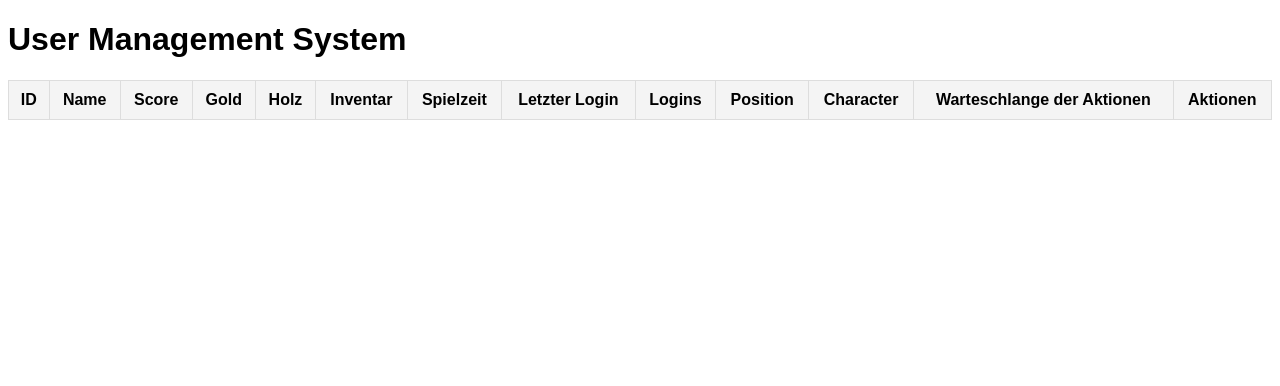
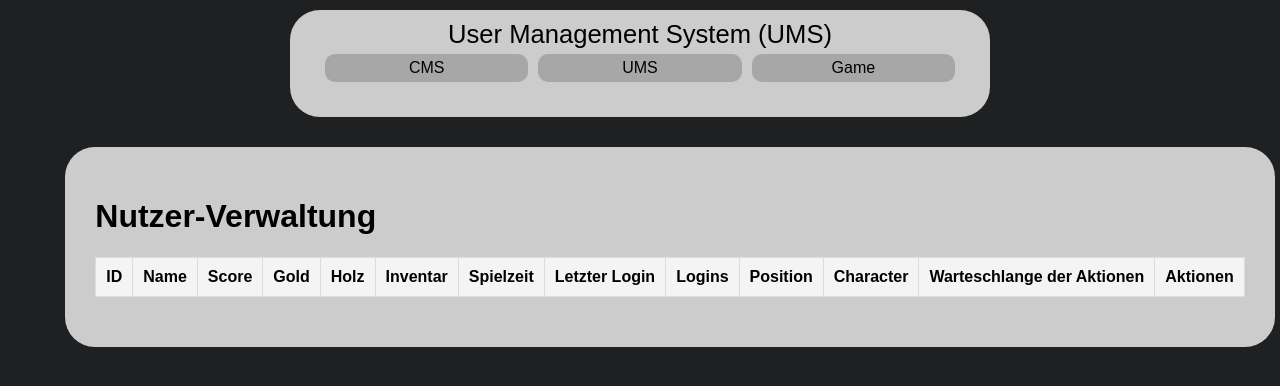
Before and after one commit to Jokel8/amibooWorld, a PHP site: page /CMS/ums.php in a window 1280 px wide; the page is wider, and only the part inside the window is pictured. Shown: the top 386 px of that part. Run offline with PHP 8.4, Linux system fonts and the light colour scheme; data that the repository does not hold is empty.

Commit message:
Content Management System

```diff
--- /dev/null
+++ b/CMS/cms.css
@@ -0,0 +1,129 @@
+body{
+    background-color: #1e2022;
+    font-family: Arial, sans-serif;
+}
+
+.content{
+    width: 100%;
+    height: 100%;
+    display: flex;
+    justify-content: center;
+    gap: 30px;
+    padding: 30px;
+}
+
+.container{
+    background-color: #cccccc;
+    padding: 30px;
+    border-radius: 30px;
+}
+
+hr{
+    margin-top: 10px !important;
+    margin-bottom: 10px !important;
+    margin-left: -30px !important;
+    margin-right: -30px !important;
+    border-width: 2px;
+    border-color: #1e2022;
+}
+
+.header{
+    display: block;
+    text-align: center;
+    font-size: 2vw;
+}
+
+.nav-container{
+    margin-top: 10px;
+    width: 50vw !important;
+    margin-left: auto;
+    margin-right: auto;
+    padding-top: 10px;
+}
+
+.nav-bar{
+    width: 100%;
+    display: flex;
+}
+
+.nav-item{
+    width: 100%;
+    text-align: center;
+    margin: 5px;
+    padding: 5px;
+    border-radius: 10px;
+    transition: 0.2s;
+    background-color: rgba(128, 128, 128, 0.496);
+}
+
+table {
+    width: 100%;
+    border-collapse: collapse;
+    margin: 20px 0;
+}
+
+th,
+td {
+    padding: 10px;
+    border: 1px solid #ddd;
+    text-align: center;
+}
+
+th {
+    background-color: #f4f4f4;
+}
+
+button {
+    padding: 10px;
+    cursor: pointer;
+    background-color: #3b82f6;
+    color: white;
+    border-width: 0px;
+    border-radius: 5px;
+}
+
+input {
+    padding: 10px;
+    cursor: pointer;
+    border-width: 0px;
+    border-radius: 5px;
+}
+
+.popup {
+    display: none;
+    position: fixed;
+    top: 50%;
+    left: 50%;
+    transform: translate(-50%, -50%);
+    background-color: #fff;
+    padding: 20px;
+    border: 2px solid #ccc;
+    box-shadow: 0 4px 8px rgba(0, 0, 0, 0.1);
+    z-index: 1000;
+}
+
+.popup-overlay {
+    position: fixed;
+    top: 0;
+    left: 0;
+    width: 100%;
+    height: 100%;
+    background-color: rgba(0, 0, 0, 0.5);
+    z-index: 999;
+    display: none;
+}
+
+.close-btn {
+    background-color: #ff4c4c;
+    color: #fff;
+    border: none;
+    padding: 5px 10px;
+    cursor: pointer;
+    float: right;
+}
+
+.grid{
+    display: grid;
+    grid-template-columns: 1fr 1fr 1fr;
+    gap: 10px;
+}
--- a/CMS/loadFieldTypes.php
+++ b/CMS/getFieldTypes.php
@@ -33,8 +33,7 @@ try {
         default:
             $stmt = $pdo->query("
                 SELECT type_id,
-                       LEFT(type_name, 256) as type_name,
-                       LEFT(type_img, 256) as type_img,
+                       type_name,
                        type_is_walkable,
                        type_is_swimmable,
                        type_is_flyable,
--- a/CMS/ums.php
+++ b/CMS/ums.php
@@ -5,6 +5,7 @@
     <meta charset="UTF-8">
     <meta name="viewport" content="width=device-width, initial-scale=1.0">
     <title>User Management</title>
+    <link rel="stylesheet" href="cms.css" />
     <?php
     require_once 'dbConnect.php';
     $pdo = getDBConnection();
@@ -52,72 +53,27 @@
     $users = $stmt->fetchAll(PDO::FETCH_ASSOC);
 
     ?>
-    <style>
-        body {
-            font-family: Arial, sans-serif;
-        }
-
-        table {
-            width: 100%;
-            border-collapse: collapse;
-            margin: 20px 0;
-        }
-
-        th,
-        td {
-            padding: 10px;
-            border: 1px solid #ddd;
-            text-align: center;
-        }
-
-        th {
-            background-color: #f4f4f4;
-        }
-
-        button {
-            padding: 10px;
-            cursor: pointer;
-        }
-
-        .popup {
-            display: none;
-            position: fixed;
-            top: 50%;
-            left: 50%;
-            transform: translate(-50%, -50%);
-            background-color: #fff;
-            padding: 20px;
-            border: 2px solid #ccc;
-            box-shadow: 0 4px 8px rgba(0, 0, 0, 0.1);
-            z-index: 1000;
-        }
-
-        .popup-overlay {
-            position: fixed;
-            top: 0;
-            left: 0;
-            width: 100%;
-            height: 100%;
-            background-color: rgba(0, 0, 0, 0.5);
-            z-index: 999;
-            display: none;
-        }
-
-        .close-btn {
-            background-color: #ff4c4c;
-            color: #fff;
-            border: none;
-            padding: 5px 10px;
-            cursor: pointer;
-            float: right;
-        }
-    </style>
 </head>
 
 <body>
-    <h1>User Management System</h1>
+    <div class="nav-container container">
+        <div class="header">User Management System (UMS)</div>
+        <div class="nav-bar">
+            <div class="nav-item" onclick="window.location.href='cms.php'">
+                CMS
+            </div>
+            <div class="nav-item active" onclick="window.location.href='ums.php'">
+                UMS
+            </div>
+            <div class="nav-item" onclick="window.location.href='viewBewerbungen.php'">
+                Game
+            </div>
+        </div>
+    </div>
 
-    <!-- Tabelle der Benutzer -->
+    <div class="content">
+        <div class="container">
+            <h1 class="text-2xl mb-4">Nutzer-Verwaltung</h1>
             <table>
                 <thead>
                     <tr>
@@ -212,7 +168,8 @@
                     document.getElementById('popup-overlay').style.display = 'none';
                 }
             </script>
-
+        </div>
+    </div>
 </body>
 
 </html>
```
Also changed, not shown: CMS/cms.php (added, +206 -0 lines), CMS/createMap.php (deleted, +0 -184 lines), CMS/getTile.php (added, +20 -0 lines). Lines whose indentation alone changed are shown as unchanged.
